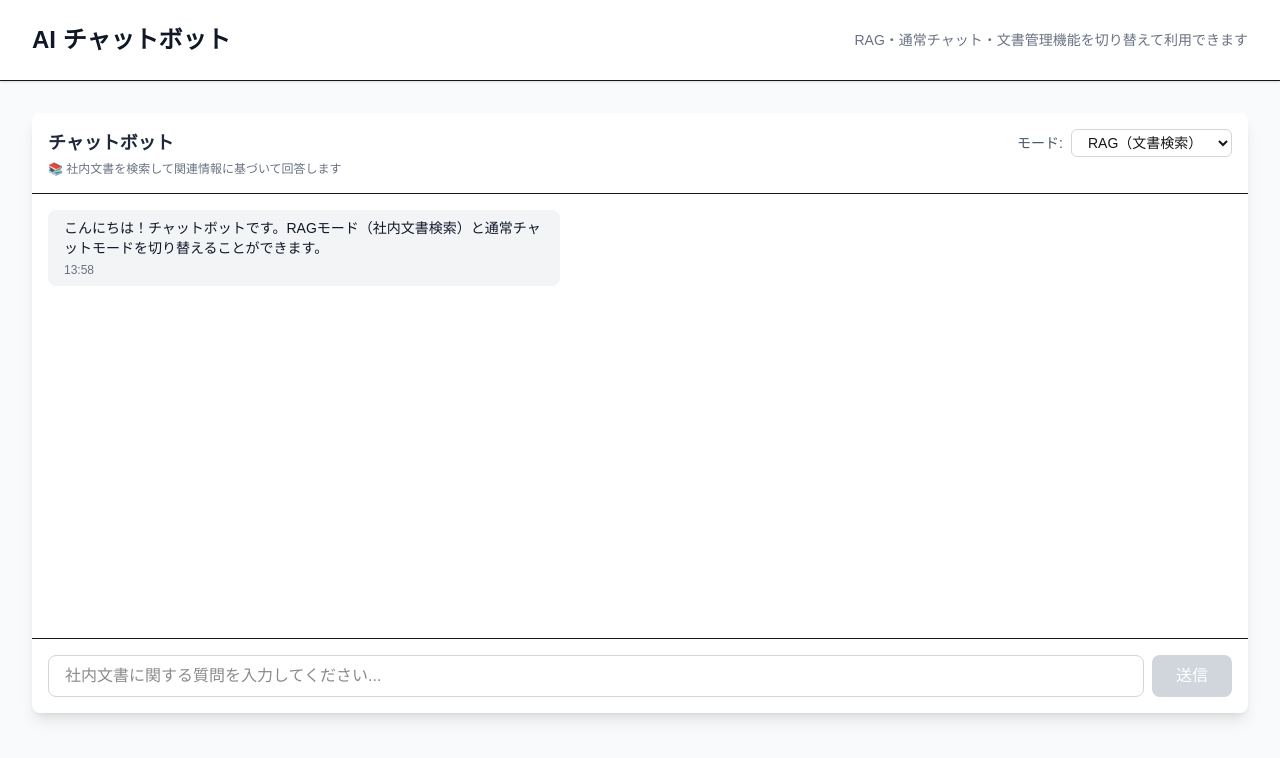
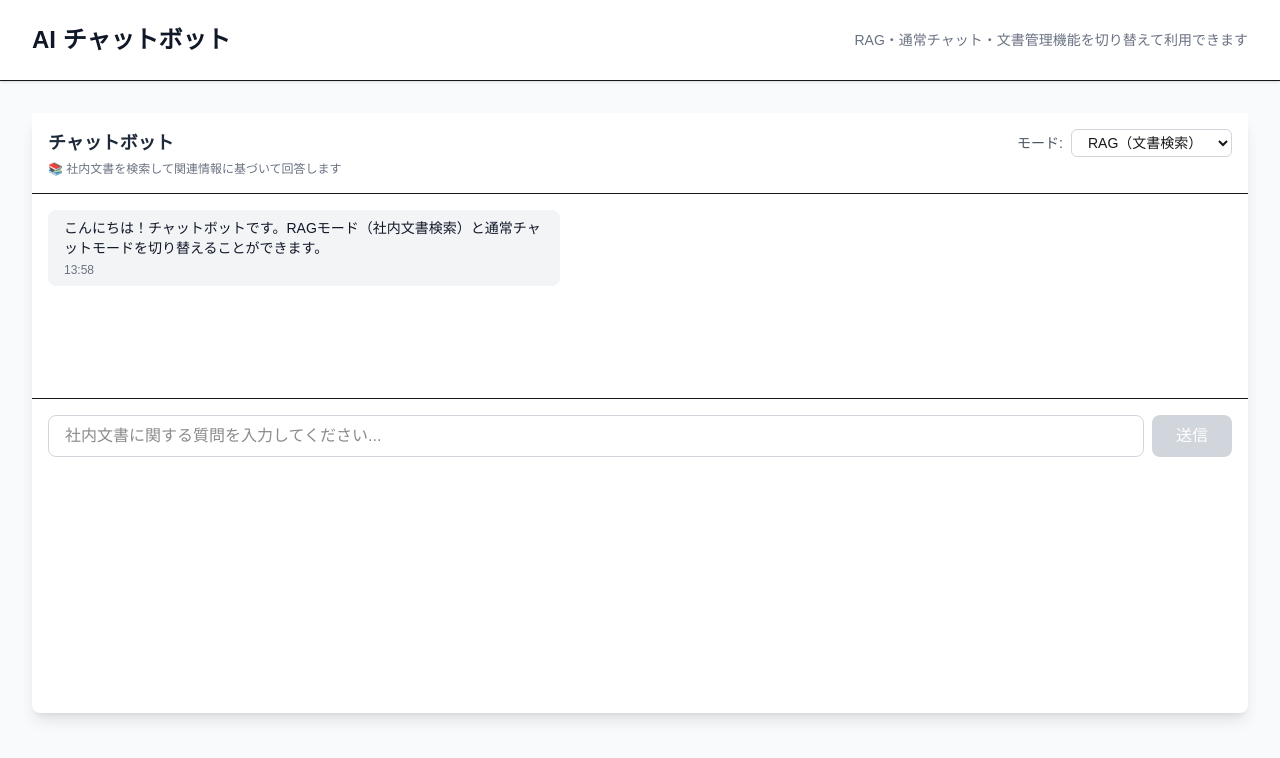
Before and after one commit to DmpouyaRammaru/chat-bot, a Next.js app: page / in a window 1280 px wide. Shown: the top 758 px of the page. Built offline with nearby package versions, Linux system fonts and the light colour scheme.

Commit message:
fix scrollview

```diff
--- a/src/components/ChatInterface.tsx
+++ b/src/components/ChatInterface.tsx
@@ -124,9 +124,10 @@ export default function ChatInterface() {
   }
 
   return (
-    <div className="bg-white rounded-lg shadow-lg min-h-[600px] flex flex-col">
-        {/* モード切り替えヘッダー */}
-      <div className="border-b p-4">
+    <div className="bg-white rounded-lg shadow-lg h-[600px] flex flex-col">
+      <div className="flex-1 overflow-y-auto">
+        {/* ヘッダー（常に上部に固定） */}
+        <div className="sticky top-0 z-10 bg-white border-b p-4">
           <div className="flex items-center justify-between">
             <h3 className="text-lg font-semibold text-gray-800">チャットボット</h3>
             <div className="flex items-center space-x-2">
@@ -169,20 +170,24 @@ export default function ChatInterface() {
           </div>
         </div>
 
-        {/* コンテンツエリア */}
+        {/* 本文（モードに応じて表示） */}
         {chatMode === 'upload' && (
-        <DocumentUploader
-          onUploadSuccess={handleUploadSuccess}
-        />
+          <div className="p-6">
+            <DocumentUploader onUploadSuccess={handleUploadSuccess} />
+          </div>
         )}
+
         {chatMode === 'docs' && (
-        <div className="flex-1 overflow-y-auto">
+          <div className="flex-1">
             <DocumentList refreshKey={docsRefreshKey} />
           </div>
         )}
+
         {(chatMode === 'rag' || chatMode === 'direct') && (
           <>
-          <div className="flex-1 overflow-y-auto p-4 space-y-4">{messages.map((message) => (
+            {/* メッセージ一覧 */}
+            <div className="p-4 space-y-4">
+              {messages.map((message) => (
                 <div
                   key={message.id}
                   className={`flex ${message.type === 'user' ? 'justify-end' : 'justify-start'}`}
@@ -207,7 +212,6 @@ export default function ChatInterface() {
                         </span>
                       )}
                     </div>
-
                     {message.relevantDocs && message.relevantDocs.length > 0 && (
                       <div className="mt-3 p-2 bg-gray-50 rounded text-xs">
                         <div className="font-semibold text-gray-700 mb-1">参考にした文書:</div>
@@ -238,9 +242,12 @@ export default function ChatInterface() {
               )}
 
               <div ref={messagesEndRef} />
+              {/* フッターの重なりを避ける余白 */}
+              <div className="h-20" />
             </div>
 
-      <form onSubmit={handleSubmit} className="border-t p-4">
+            {/* フッター（常に下部に固定） */}
+            <form onSubmit={handleSubmit} className="sticky bottom-0 z-10 bg-white border-t p-4">
               <div className="flex space-x-2">
                 <input
                   type="text"
@@ -266,5 +273,6 @@ export default function ChatInterface() {
           </>
         )}
       </div>
+    </div>
   )
 }
--- a/src/components/DocumentUploader.tsx
+++ b/src/components/DocumentUploader.tsx
@@ -124,11 +124,14 @@ export default function DocumentUploader({ onUploadSuccess }: DocumentUploaderPr
             value={content}
             onChange={(e) => setContent(e.target.value)}
             placeholder="ドキュメントの内容を入力してください..."
-            rows={8}
+            rows={10}
             className="w-full border border-gray-300 rounded-lg px-3 py-2 focus:outline-none focus:ring-2 focus:ring-blue-500 focus:border-transparent resize-vertical"
             disabled={isUploading}
             required
           />
+          <div className="text-xs text-gray-500 mt-1">
+            文字数: {content.length}
+          </div>
         </div>
 
         <button
```
Lines whose indentation alone changed are shown as unchanged.
